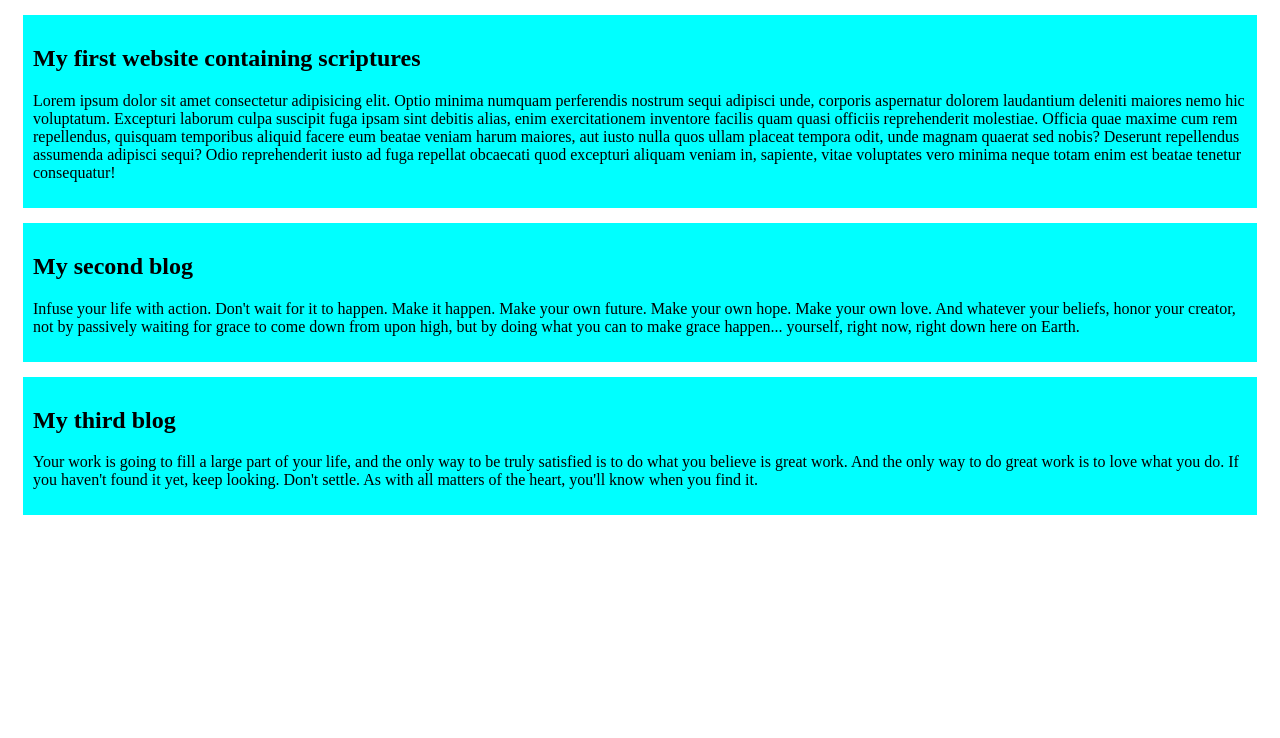
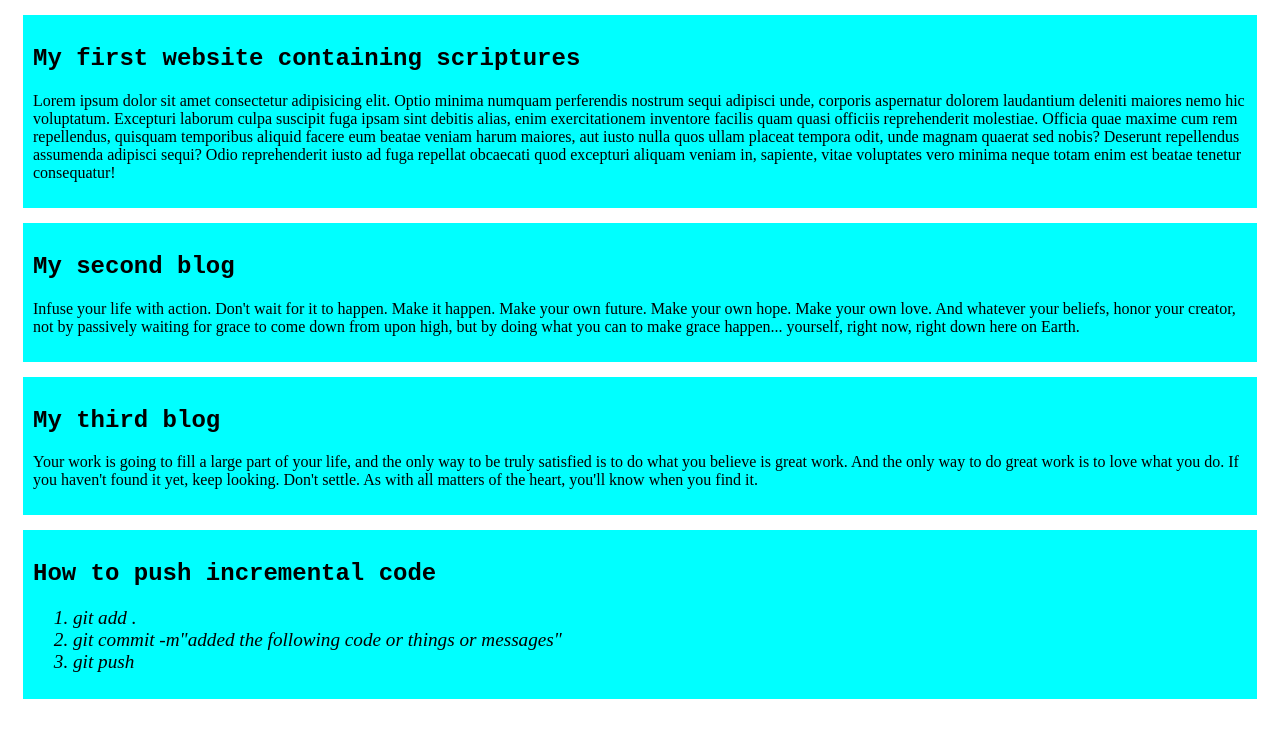
Before and after one commit to Arup60/my-simple-website, a plain HTML site: page 2ndindex.html in a window 1280 px wide. Drawn offline with Linux system fonts and the light colour scheme.

Commit message:
added the list

```diff
--- a/2ndindex.html
+++ b/2ndindex.html
@@ -19,6 +19,14 @@
         <h2>My third blog</h2>
         <p>Your work is going to fill a large part of your life, and the only way to be truly satisfied is to do what you believe is great work. And the only way to do great work is to love what you do. If you haven't found it yet, keep looking. Don't settle. As with all matters of the heart, you'll know when you find it.</p>
     </div>
+    <div>
+        <h2>How to push incremental code</h2>
+        <ol>
+            <li>git add .</li>
+            <li>git commit -m"added the following code or things or messages"</li>
+            <li>git push</li>
+        </ol>
+    </div>
 
 </body>
 </html>
--- a/styles/blog.css
+++ b/styles/blog.css
@@ -3,3 +3,10 @@ div{
     margin: 15px;
     padding: 10px;
 }
+h2{
+    font-family: 'Courier New', Courier, monospace;
+}
+li{
+    font-size:larger;
+    font-style: italic;
+}
```
